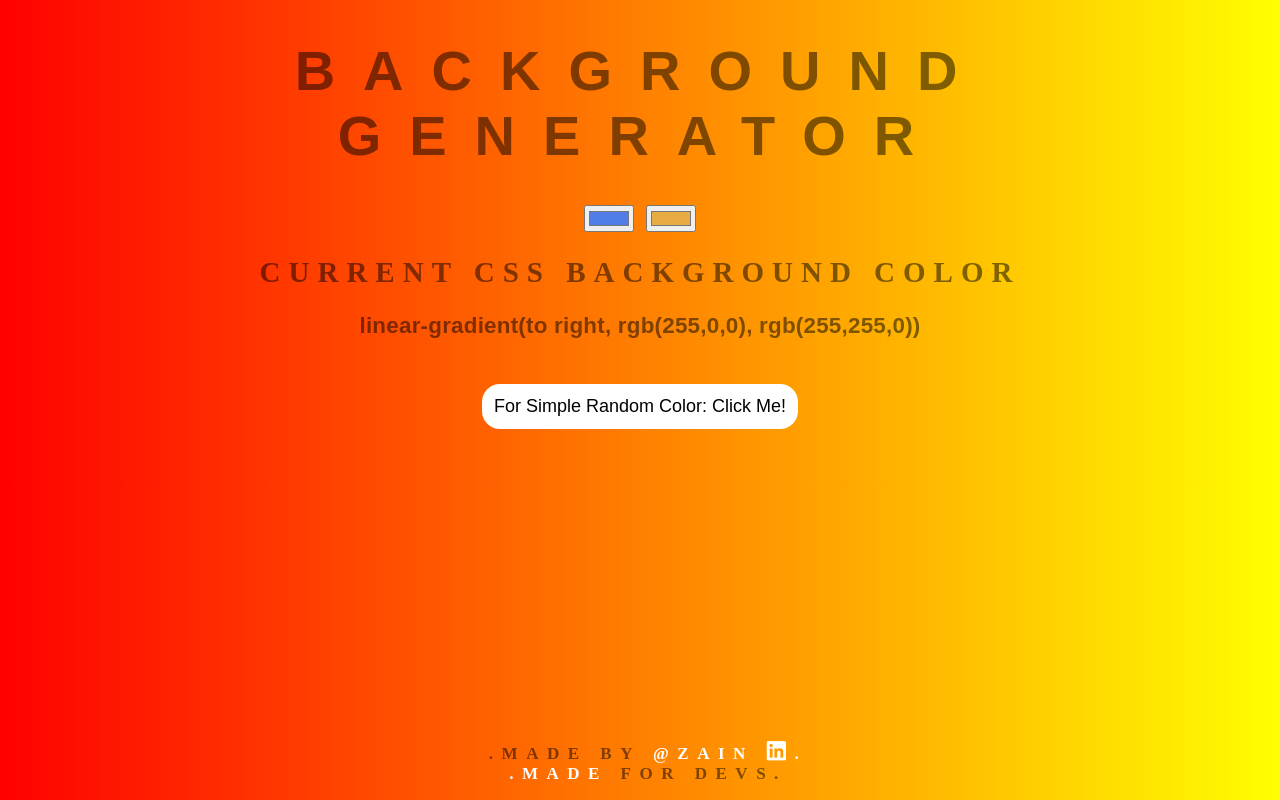
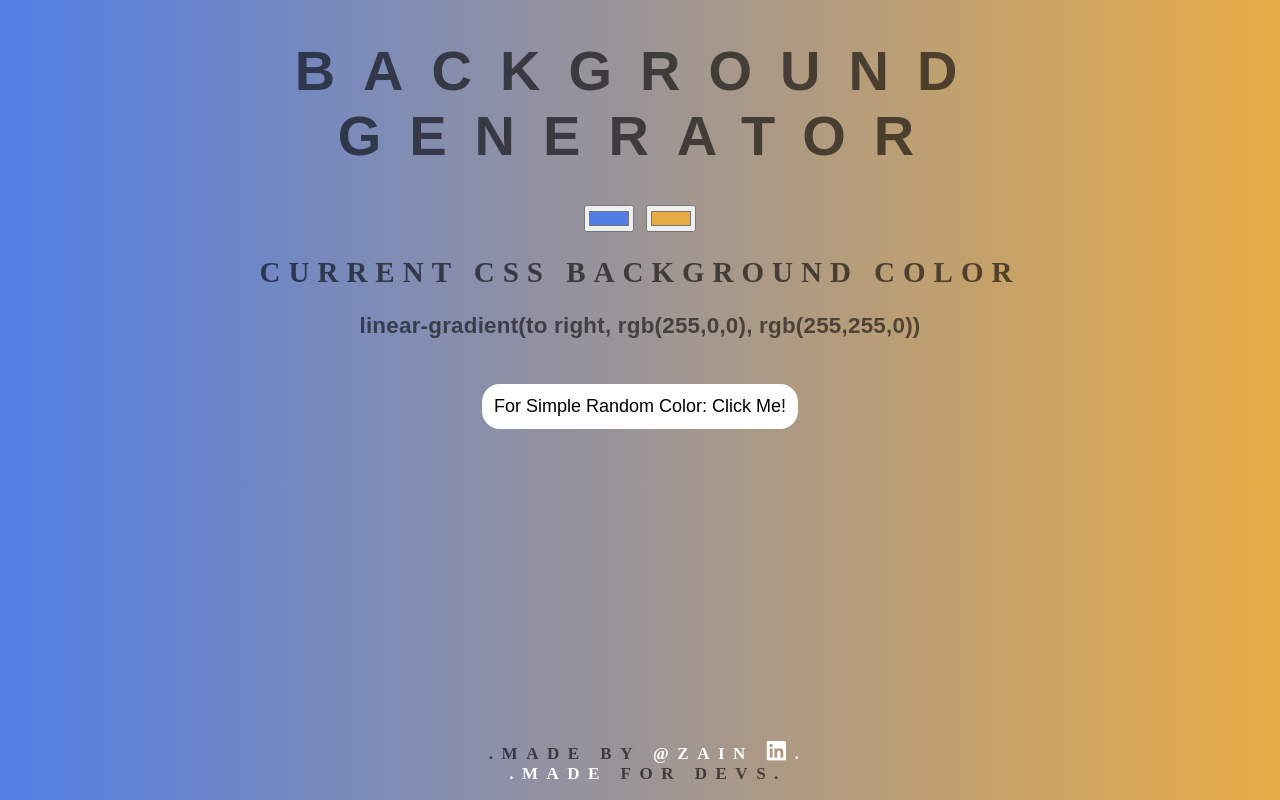
Before and after one commit to ZaynAliShan/css-background-color, a plain HTML site: page index.html in a window 1280 px wide. Drawn offline with Linux system fonts and the light colour scheme.

Commit message:
Update style.css

```diff
--- a/style.css
+++ b/style.css
@@ -1,16 +1,16 @@
 body {
 	font: 'Raleway', sans-serif;
-    color: rgba(0,0,0,.5);
+    color: rgba(0,0,0,.6);
     text-align: center;
     text-transform: uppercase;
     letter-spacing: .5em;
     top: 15%;
-	background: linear-gradient(to right, red , yellow); /* Standard syntax */
+	background: linear-gradient(to right, rgb(81, 126, 230), rgb(232, 172, 69));
 }
-
+/*background: linear-gradient(to right, red , yellow);*/ /* Standard syntax */
 h1 {
     font: 600 3.5em 'Raleway', sans-serif;
-    color: rgba(0,0,0,.5);
+    color: rgba(0,0,0,.6);
     text-align: center;
     text-transform: uppercase;
     letter-spacing: .5em;
@@ -18,7 +18,7 @@ h1 {
 }
 .design {
     font: 600 'Raleway', sans-serif;
-    color: rgba(0,0,0,.5);
+    color: rgba(0,0,0,.6);
     text-align: center;
     text-transform: uppercase;
     letter-spacing: .5em;
@@ -28,7 +28,7 @@ h1 {
 
 h3 {
 	font: 900 1.4em 'Raleway', sans-serif;
-    color: rgba(0,0,0,.5);
+    color: rgba(0,0,0,.57);
     text-align: center;
     text-transform: none;
     letter-spacing: 0.01em;
@@ -40,7 +40,7 @@ a,.white{
 }
 /*Button Style*/
 .button {
-  background-color: #4CAF50; /* Green */
+  background-color: rgb(81, 126, 230); /* Green */
   border: none;
   color: white;
   padding: 12px 12px;
@@ -53,9 +53,6 @@ a,.white{
   cursor: pointer;
   border-radius: 18px;
 }
-
-
-
 .button5 {
   background-color: white;
   color: black;
@@ -63,7 +60,7 @@ a,.white{
 }
 
 .button5:hover {
-  background-color: #008CBA;
+  background-color: rgb(81, 126, 230, 2);
   color: white;
 }
 
```
